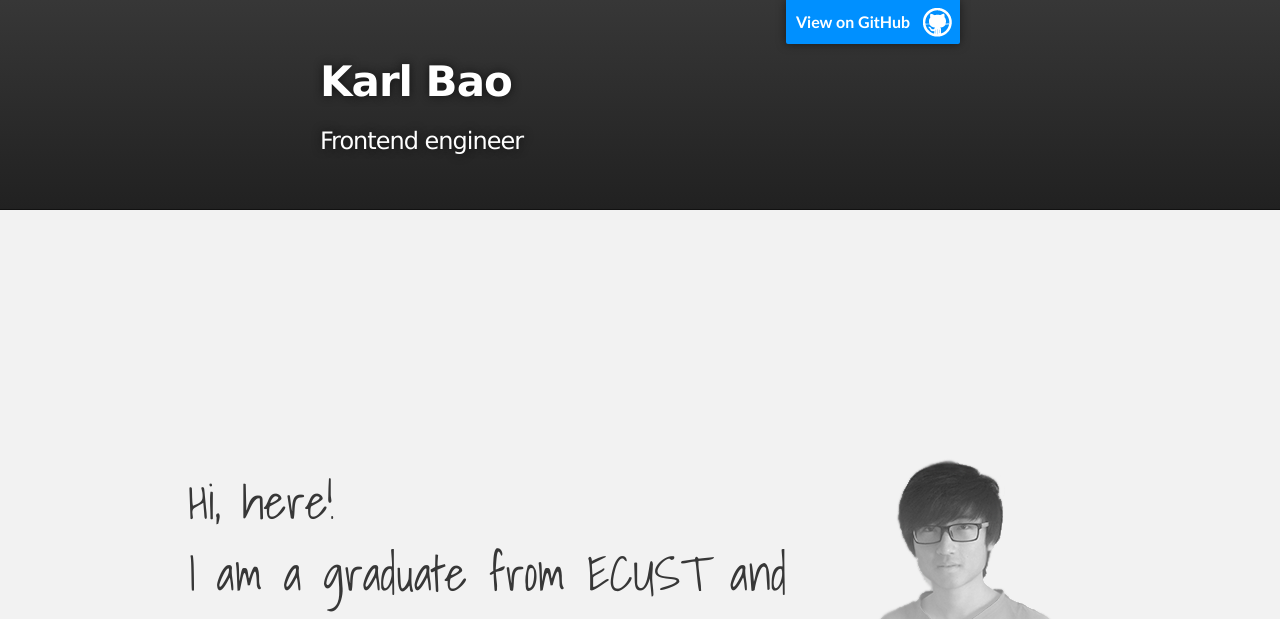
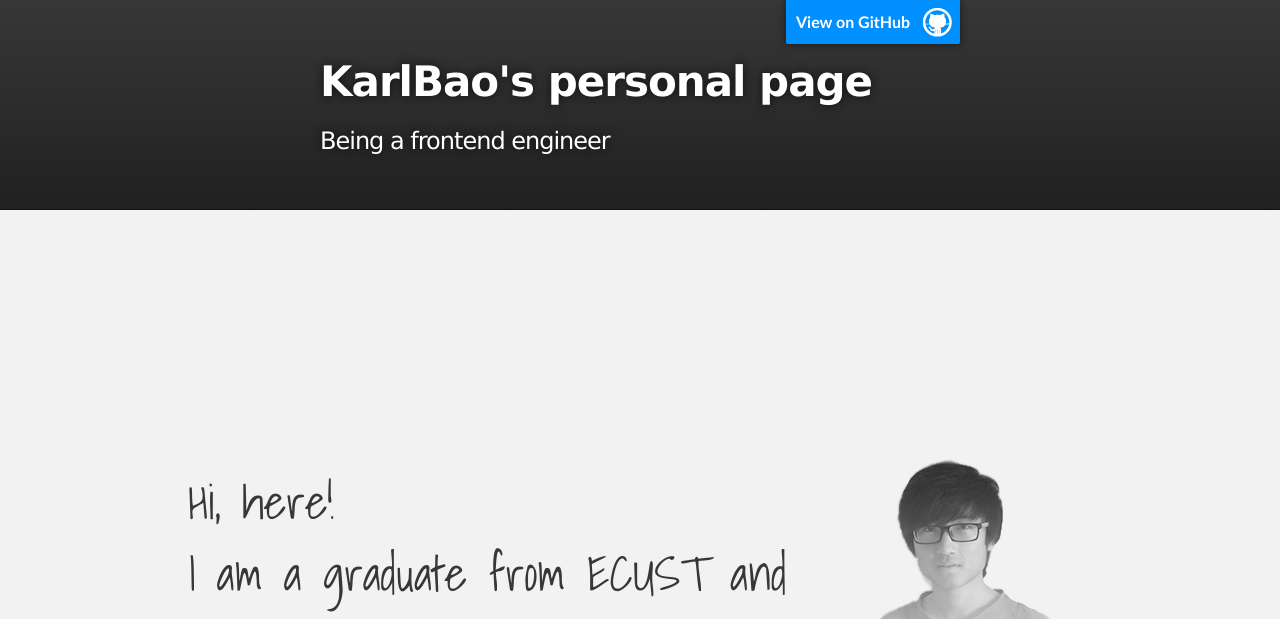
Before and after one commit to KarlBao/karlbao.github.com, a plain HTML site: page index.html in a window 1280 px wide. Shown: the top 619 px of the page. Drawn offline with Linux system fonts and the light colour scheme.

Commit message:
title update

```diff
--- a/index.html
+++ b/index.html
@@ -21,8 +21,8 @@
         <header class="inner">
           <a id="forkme_banner" href="https://github.com/KarlBao">View on GitHub</a>
 
-          <h1 id="project_title">Karl Bao</h1>
-          <h2 id="project_tagline">Frontend engineer</h2>
+          <h1 id="project_title">KarlBao's personal page</h1>
+          <h2 id="project_tagline">Being a frontend engineer</h2>
 
         </header>
     </div>
```
